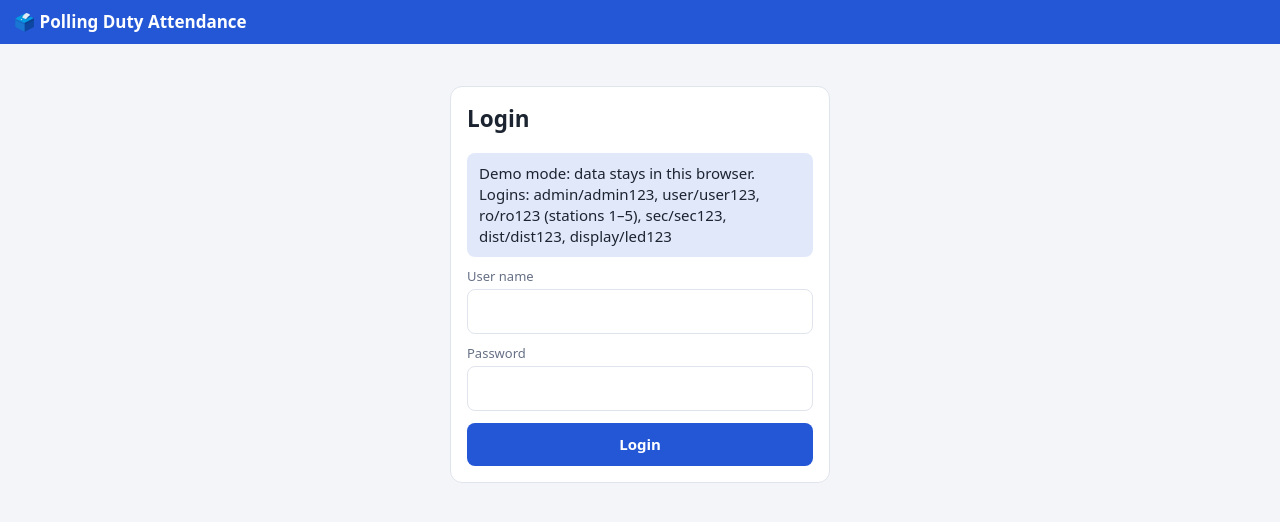
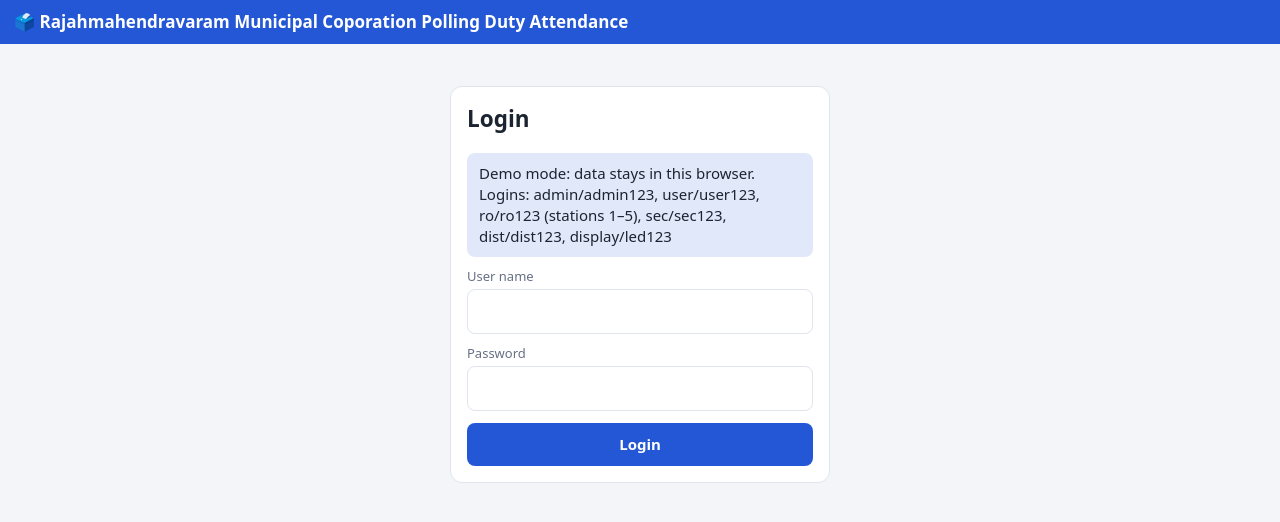
Before and after one commit to trinadhvasamsetti8639-oss/RMC-PO-APO-OPO-Reporting, a plain HTML site: page index.html in a window 1280 px wide. Drawn offline with Linux system fonts and the light colour scheme.

Commit message:
Update index.html

```diff
--- a/index.html
+++ b/index.html
@@ -37,7 +37,7 @@ th{position:sticky;top:0;background:var(--card)}tfoot td{font-weight:700;backgro
 @media(max-width:1100px){.dg{grid-template-columns:repeat(3,1fr)}.rg2{grid-template-columns:repeat(6,1fr)}}
 @media(max-width:640px){.dg{grid-template-columns:repeat(2,1fr)}.rg2{grid-template-columns:repeat(3,1fr)}main{padding:8px}dl{grid-template-columns:100px 1fr}th,td{padding:7px 5px;font-size:14px}.grid{grid-template-columns:repeat(2,1fr)}}
 </style></head><body>
-<header><b>🗳️ Polling Duty Attendance</b><span id="who" class="hide"><span id="wn"></span> <button onclick="logout()">Logout</button></span></header>
+<header><b>🗳️ Rajahmahendravaram Municipal Coporation Polling Duty Attendance</b><span id="who" class="hide"><span id="wn"></span> <button onclick="logout()">Logout</button></span></header>
 <main>
 <div id="v-login" class="card" style="max-width:380px;margin:30px auto">
  <h2 style="margin-top:0">Login</h2><div id="demo" class="msg i hide">Demo mode: data stays in this browser. Logins: admin/admin123, user/user123, ro/ro123 (stations 1–5), sec/sec123, dist/dist123, display/led123</div>
```
